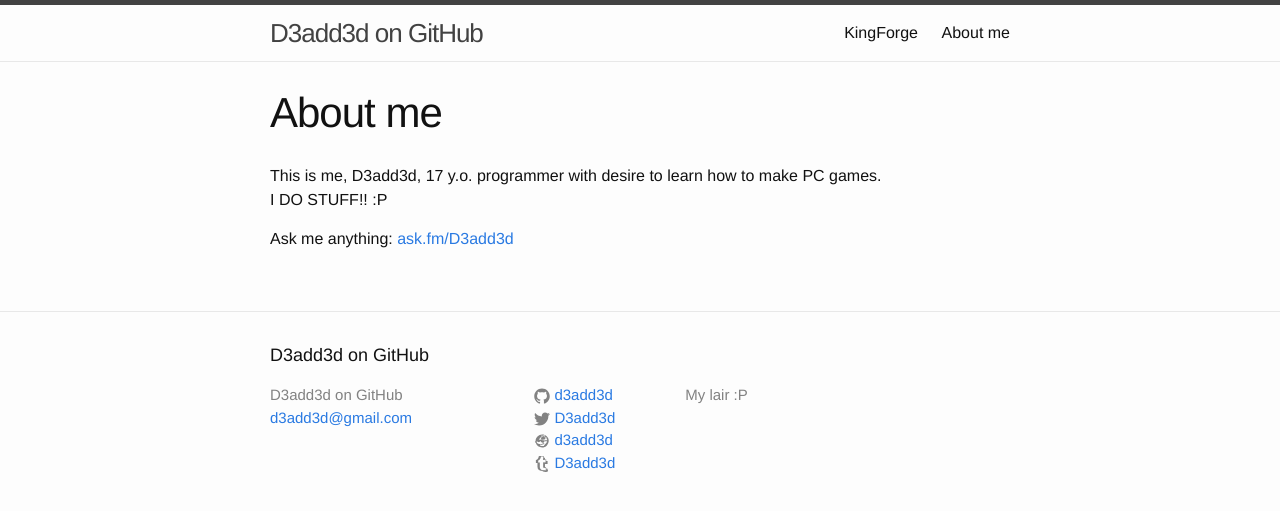
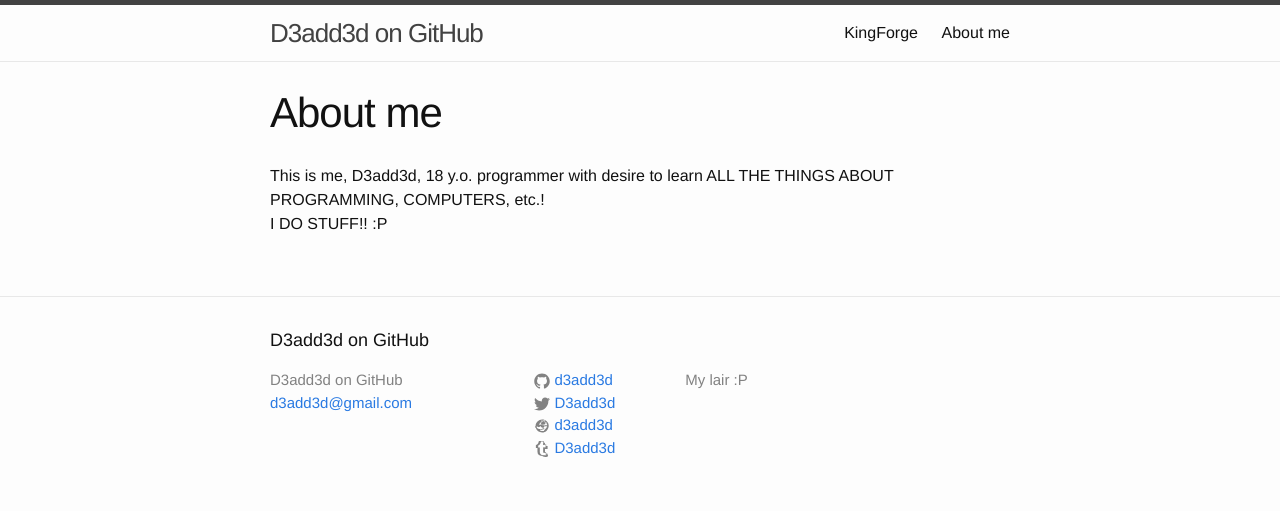
Before and after one commit to BytecodeEli/d3add3d.github.io, a Jekyll site: the page built from me.md, in a window 1280 px wide. Shown: the top 511 px of the page. Built offline with Jekyll 4.4.1, drawn with Linux system fonts in a browser that asks for light colours.

Commit message:
reorder posts, update about me page

```diff
--- a/me.md
+++ b/me.md
@@ -4,7 +4,5 @@
 permalink: /me/
 ---
 
-This is me, D3add3d, 17 y.o. programmer with desire to learn how to make PC games.
+This is me, D3add3d, 18 y.o. programmer with desire to learn ALL THE THINGS ABOUT PROGRAMMING, COMPUTERS, etc.!
 I DO STUFF!! :P
-
-Ask me anything:   [ask.fm/D3add3d](https://ask.fm/D3add3d)
```
Also changed, not shown: _posts/2016-09-24-#bright-spark-update-1.md (+1 -0 lines), _posts/2016-09-24-Double-CR2450-ATTiny85-powered-WS2812B-RGB-LED-pendant.md (+1 -0 lines), _posts/2016-10-25-#bright-spark-update-2.md (+1 -0 lines).
